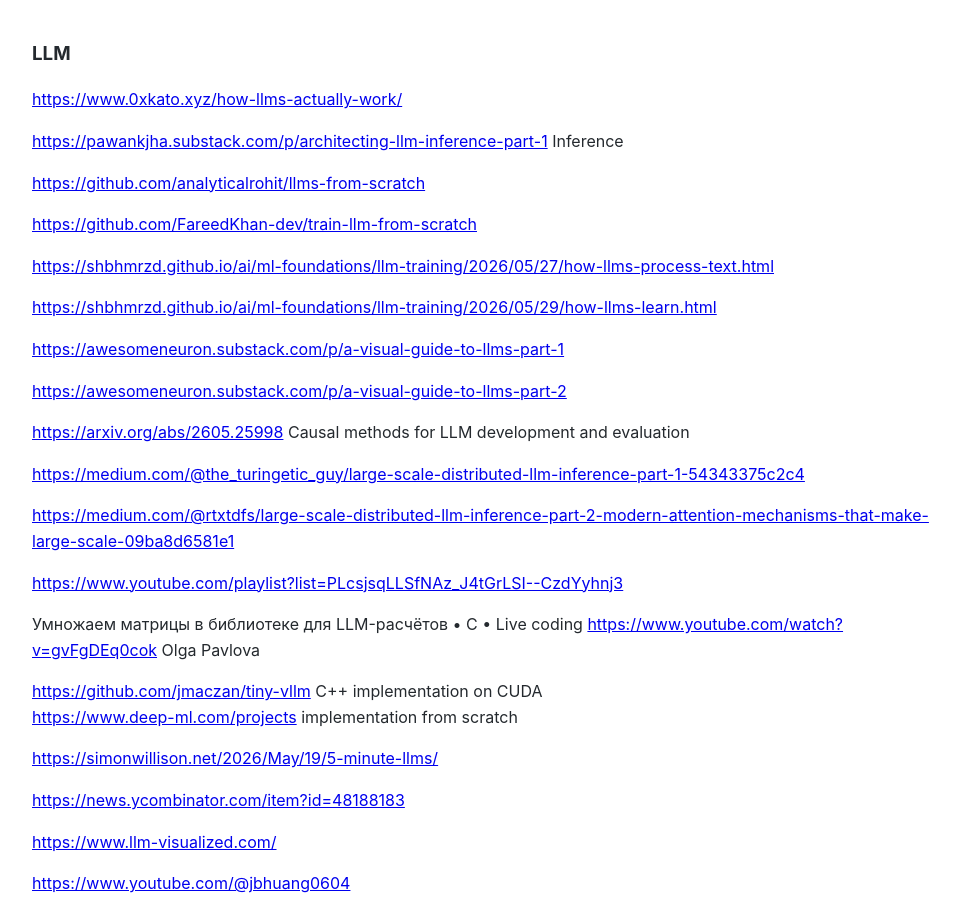
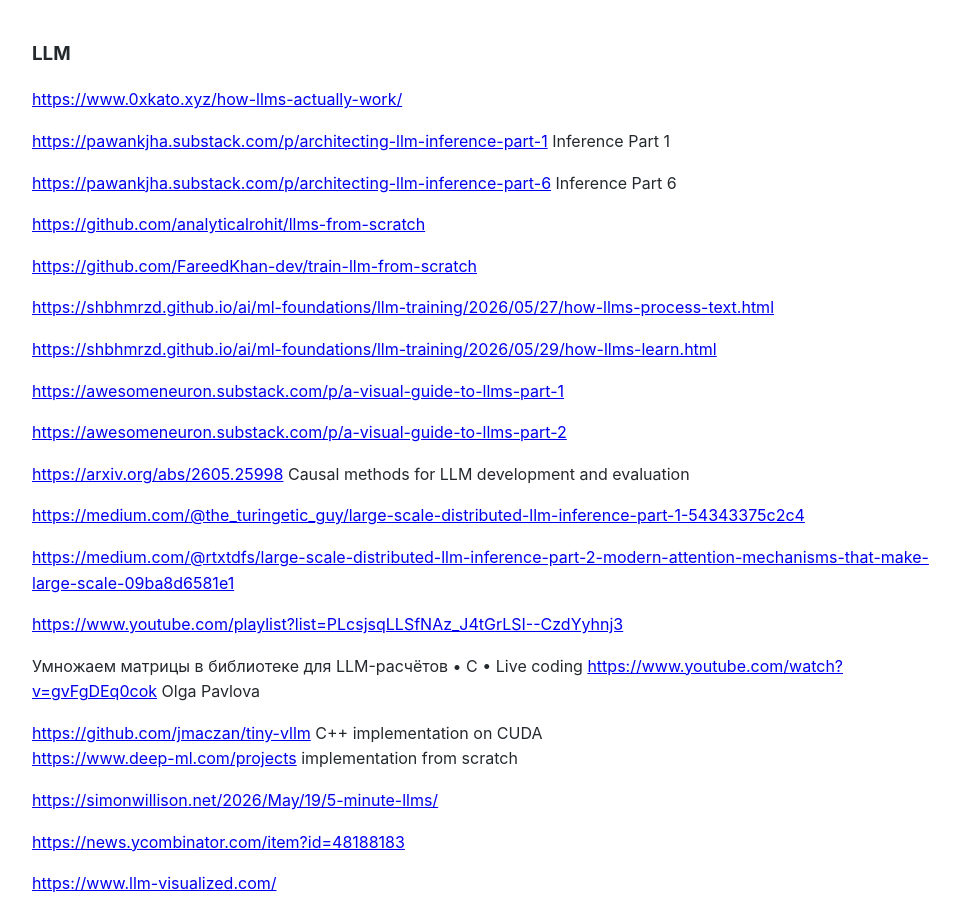
Before and after one commit to Michael-Lubinsky/michael-lubinsky.github.com, a Jekyll site: the page built from ml/llm.md, in a window 1280 px wide and 900 px high. Shown: the whole window, without its empty margins (158-1118 px from the left). Built offline with Jekyll 4.4.1, drawn with Linux system fonts in a browser that asks for light colours; our own code applies the rules of GitHub Pages for plain Markdown files.

Commit message:
Update llm.md

```diff
--- a/ml/llm.md
+++ b/ml/llm.md
@@ -2,7 +2,9 @@
 
 <https://www.0xkato.xyz/how-llms-actually-work/>
 
-<https://pawankjha.substack.com/p/architecting-llm-inference-part-1> Inference
+<https://pawankjha.substack.com/p/architecting-llm-inference-part-1> Inference Part 1
+
+<https://pawankjha.substack.com/p/architecting-llm-inference-part-6> Inference Part 6
 
 <https://github.com/analyticalrohit/llms-from-scratch>
 
```
